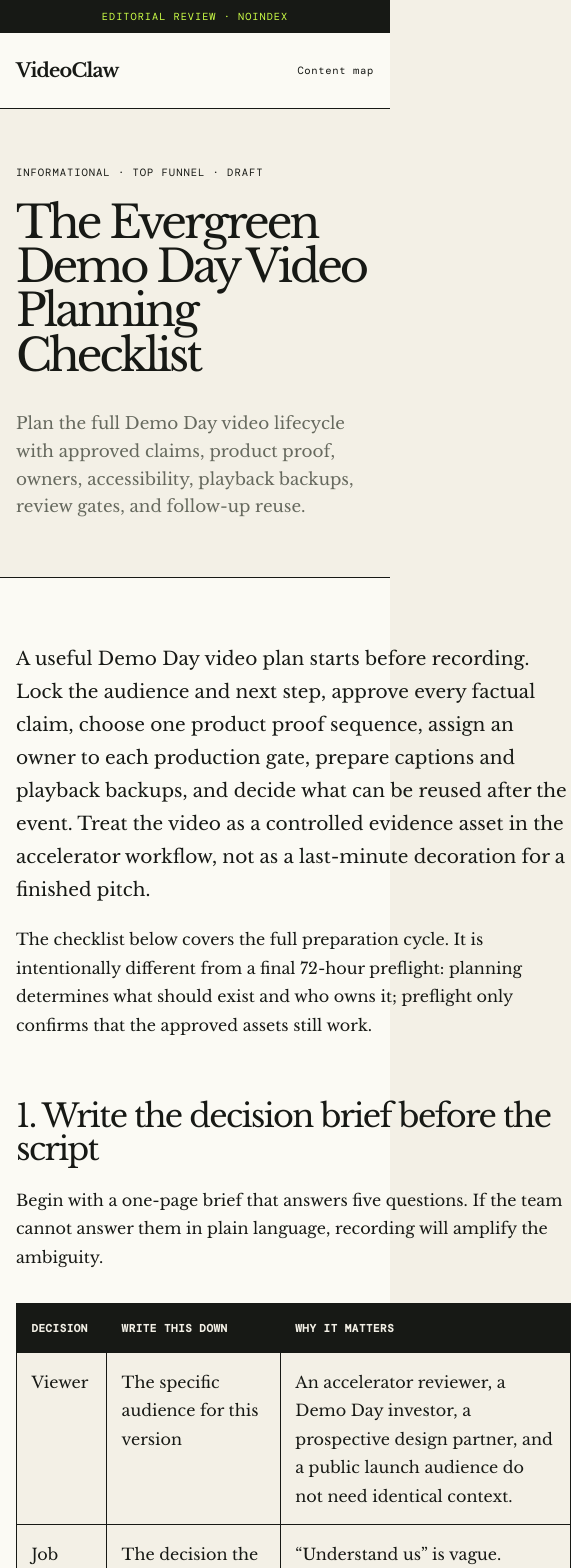
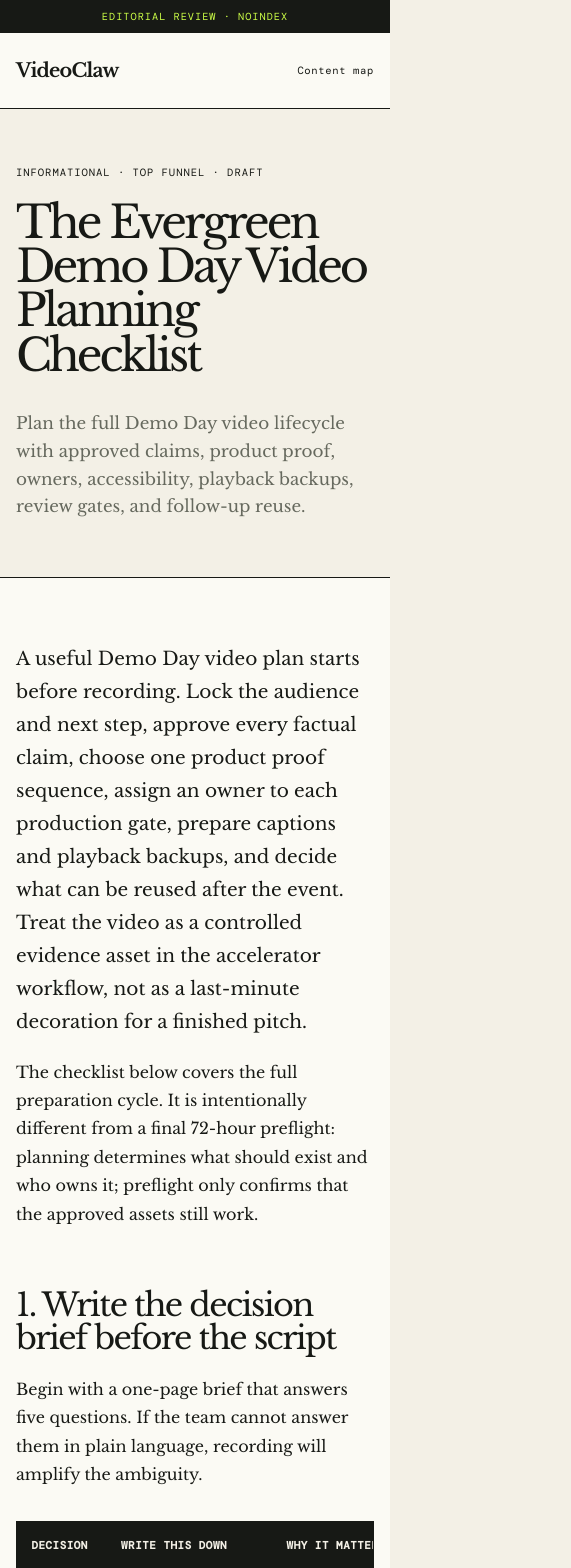
Before and after one commit to frenzy2004/VideoClaw-ICP, a Next.js app: page /blog/demo-day-video-checklist in a window 390 px wide. Shown: the top 1568 px of the page, 571 px wide, since content can reach past the window. Built offline with nearby package versions, Linux system fonts and the light colour scheme; no server answers.

Commit message:
fix: contain article grid on mobile

```diff
--- a/app/globals.css
+++ b/app/globals.css
@@ -1147,6 +1147,8 @@ footer > a:last-child { justify-self: end; }
 .article-page .article-hero h1 { max-width: 1040px; font-size: clamp(2.8rem, 5.2vw, 5.5rem); line-height: 0.99; }
 .article-page .article-description { max-width: 760px; margin: 2rem 0 0; color: var(--muted); font-size: clamp(1.05rem, 1.5vw, 1.3rem); line-height: 1.65; }
 .article-page .article-reading-layout { display: grid; grid-template-columns: minmax(0, 1fr) minmax(310px, 390px); gap: clamp(3rem, 6vw, 7rem); align-items: start; max-width: 1440px; margin: 0 auto; padding: clamp(4rem, 8vw, 8rem) 4vw; border-bottom: 1px solid var(--ink); }
+.article-page .article-markdown,
+.article-page .article-attribution { min-width: 0; }
 .article-page .article-markdown { width: min(100%, 72ch); font-size: clamp(1rem, 1.25vw, 1.14rem); line-height: 1.78; }
 .article-page .article-markdown > :first-child { margin-top: 0; font-size: 1.16em; }
 .article-page .article-markdown h2 { margin: 3.8rem 0 1.2rem; font-size: clamp(2rem, 3.7vw, 3.6rem); font-weight: 400; letter-spacing: -0.05em; line-height: 1.04; }
```
Also changed, not shown: 1 other file (tests, documents, lock files or other folders).
